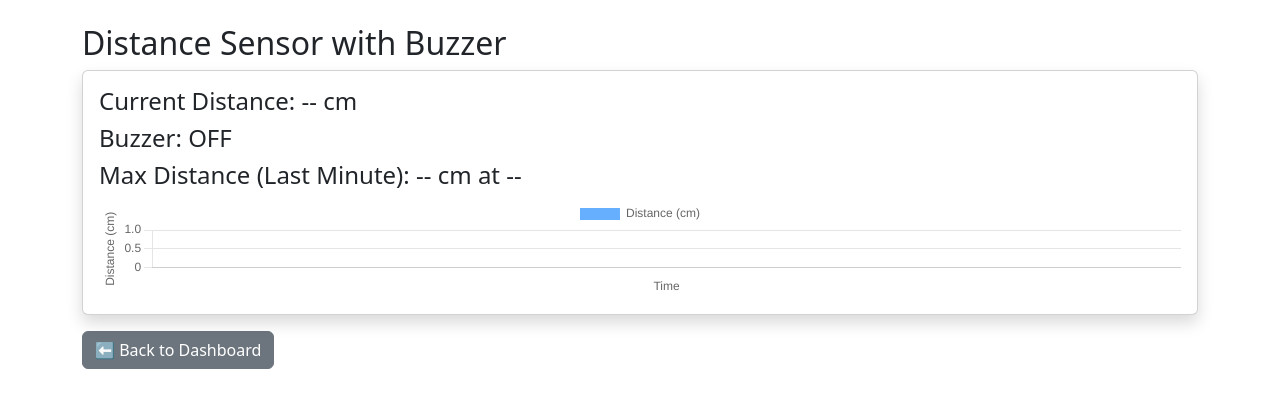
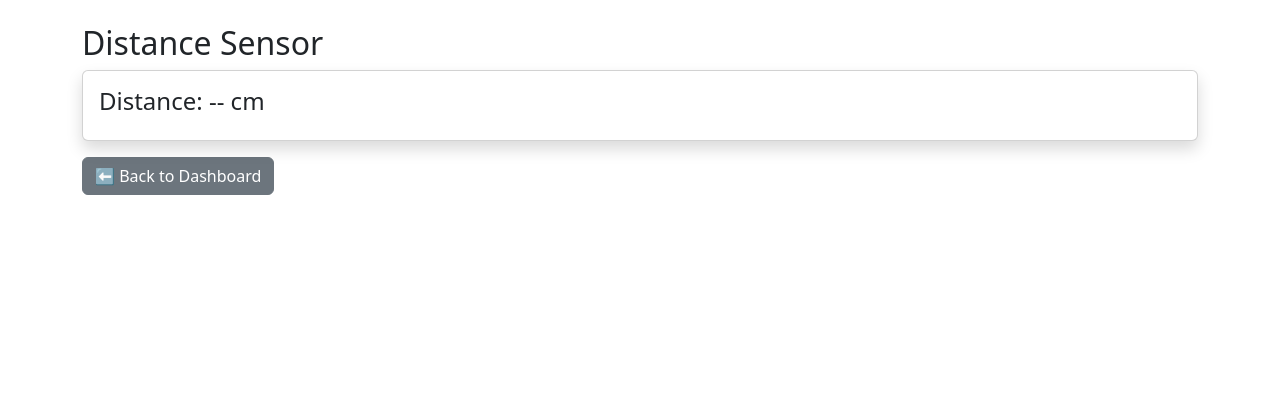
Before and after one commit to Lemuel-Castroverde/iot_website, a Flask app: page /distance in a window 1280 px wide. Shown: the part 56-464 px from the top of the page. Run offline with Flask 3, Linux system fonts and the light colour scheme.

Commit message:
Update distance.html
Revert to Previous Version

```diff
--- a/templates/distance.html
+++ b/templates/distance.html
@@ -1,92 +1,20 @@
 {% extends "base.html" %}
 {% block content %}
-<h2>Distance Sensor with Buzzer</h2>
+<h2>Distance Sensor</h2>
 <div class="card p-3 shadow">
-  <h4>Current Distance: <span id="dist">--</span> cm</h4>
-  <h4>Buzzer: <span id="buzzer">OFF</span></h4>
-  <h4>Max Distance (Last Minute): <span id="maxDist">--</span> cm at <span id="maxTime">--</span></h4>
-  <canvas id="distanceChart" height="100"></canvas>
+  <h4>Distance: <span id="dist">--</span> cm</h4>
 </div>
 
 <a href="/" class="btn btn-secondary mt-3">⬅ Back to Dashboard</a>
 
-<!-- Chart.js -->
-<script src="https://cdn.jsdelivr.net/npm/chart.js"></script>
-
 <script>
-let dataPoints = [];
-
-const ctx = document.getElementById("distanceChart").getContext("2d");
-const distanceChart = new Chart(ctx, {
-  type: "bar",
-  data: {
-    labels: [],
-    datasets: [{
-      label: "Distance (cm)",
-      data: [],
-      backgroundColor: "rgba(0, 123, 255, 0.6)"
-    }]
-  },
-  options: {
-    responsive: true,
-    animation: false,
-    scales: {
-      x: {
-        title: { display: true, text: "Time" },
-        ticks: {
-          autoSkip: true,
-          maxTicksLimit: 10
-        }
-      },
-      y: {
-        title: { display: true, text: "Distance (cm)" },
-        beginAtZero: true
-      }
-    }
-  }
-});
-
 function fetchData() {
   fetch("/get_distance")
     .then(res => res.json())
     .then(data => {
-      const now = new Date();
-      const distance = parseFloat(data.distance);
-      const buzzer = data.buzzer;
-
-      // Update text
-      document.getElementById("dist").textContent = distance;
-      document.getElementById("buzzer").textContent = buzzer;
-
-      // Add new data point
-      dataPoints.push({ time: now, value: distance });
-
-      // Filter to keep only last 60 seconds
-      const oneMinuteAgo = new Date(now.getTime() - 60000);
-      dataPoints = dataPoints.filter(dp => dp.time >= oneMinuteAgo);
-
-      // Update chart labels and data
-      distanceChart.data.labels = dataPoints.map(dp =>
-        dp.time.toLocaleTimeString()
-      );
-      distanceChart.data.datasets[0].data = dataPoints.map(dp => dp.value);
-
-      // Find max value and when it occurred
-      if (dataPoints.length > 0) {
-        const maxPoint = dataPoints.reduce((prev, current) =>
-          current.value > prev.value ? current : prev
-        );
-        document.getElementById("maxDist").textContent = maxPoint.value.toFixed(2);
-        document.getElementById("maxTime").textContent = maxPoint.time.toLocaleTimeString();
-      } else {
-        document.getElementById("maxDist").textContent = "--";
-        document.getElementById("maxTime").textContent = "--";
-      }
-
-      distanceChart.update();
+      document.getElementById("dist").textContent = data.distance;
     });
 }
-
 setInterval(fetchData, 2000);
 </script>
 {% endblock %}
```
